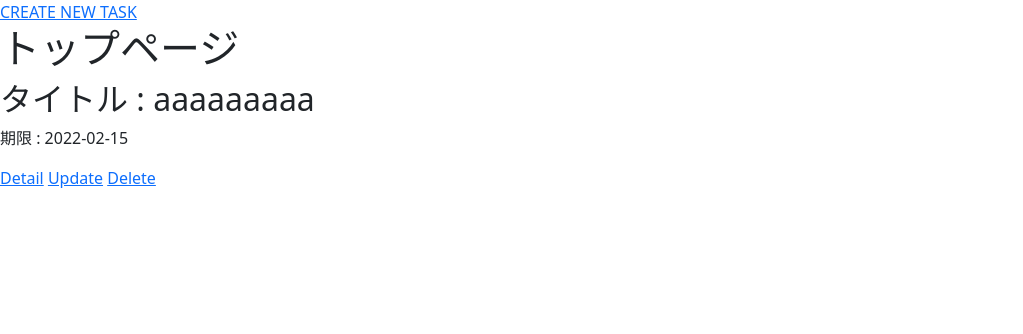
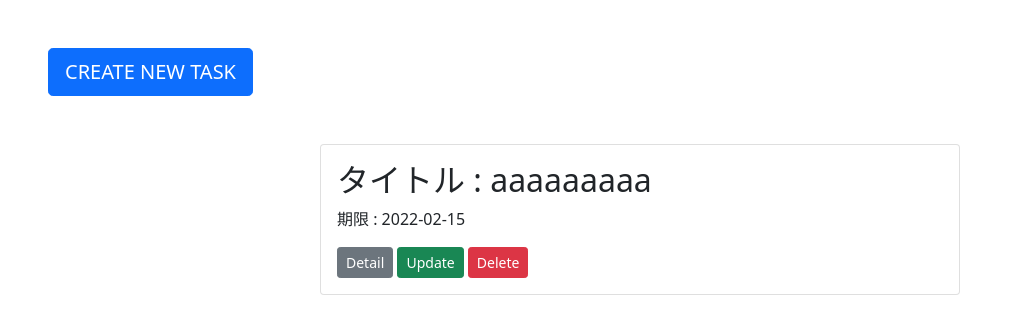
Before and after one commit to TomXV/Flask-Todo-App, a Flask app: page / in a window 1280 px wide. Shown: the part 90-424 px from the top of the page, without its empty margins (0-1023 px from the left). Run offline with Flask 2, Linux system fonts and the light colour scheme; data comes from the database, SQL or seed files in the repository; some libraries are stand-ins or nearby versions.

Commit message:
Update index.html

```diff
--- a/templates/index.html
+++ b/templates/index.html
@@ -1,13 +1,23 @@
 {% extends 'base.html' %}
 
 {% block body %}
-<a href="/create" role="button">CREATE NEW TASK</a>
-<h1>トップページ</h1>
+<a class="btn btn-primary btn-lg m-5" href="/create" role="button">CREATE NEW TASK</a>
 {% for post in posts %}
-<h2>タイトル : {{ post.title }}</h2>
-<p>期限 : {{ post.due.date() }}</p>
-<a href="detail/{{ post.id }}" role="button">Detail</a>
-<a href="update/{{ post.id }}" role="button">Update</a>
-<a href="delete/{{ post.id }}" role="button">Delete</a>
+<div class="card w-50 mb-3" style="margin: auto;">
+    <div class="card-body">
+        <h2 class="card-title">タイトル : {{ post.title }}</h2
+        <p>期限 : {{ post.due.date() }}</p>
+        {% if post.due.date() < today %}
+            <div class="alert alert-danger" role="alert">
+                期限切れのタスクです!
+            </div>
+        {% endif %}
+        <a class="btn btn-secondary btn-sm" href="detail/{{ post.id }}" role="button">Detail</a>
+        <a class="btn btn-success btn-sm" href="update/{{ post.id }}" role="button">Update</a>
+        <a class="btn btn-danger btn-sm" href="delete/{{ post.id }}" role="button">Delete</a>
+    </div>
+</div>
+
+
 {% endfor %}
 {% endblock %}
```
